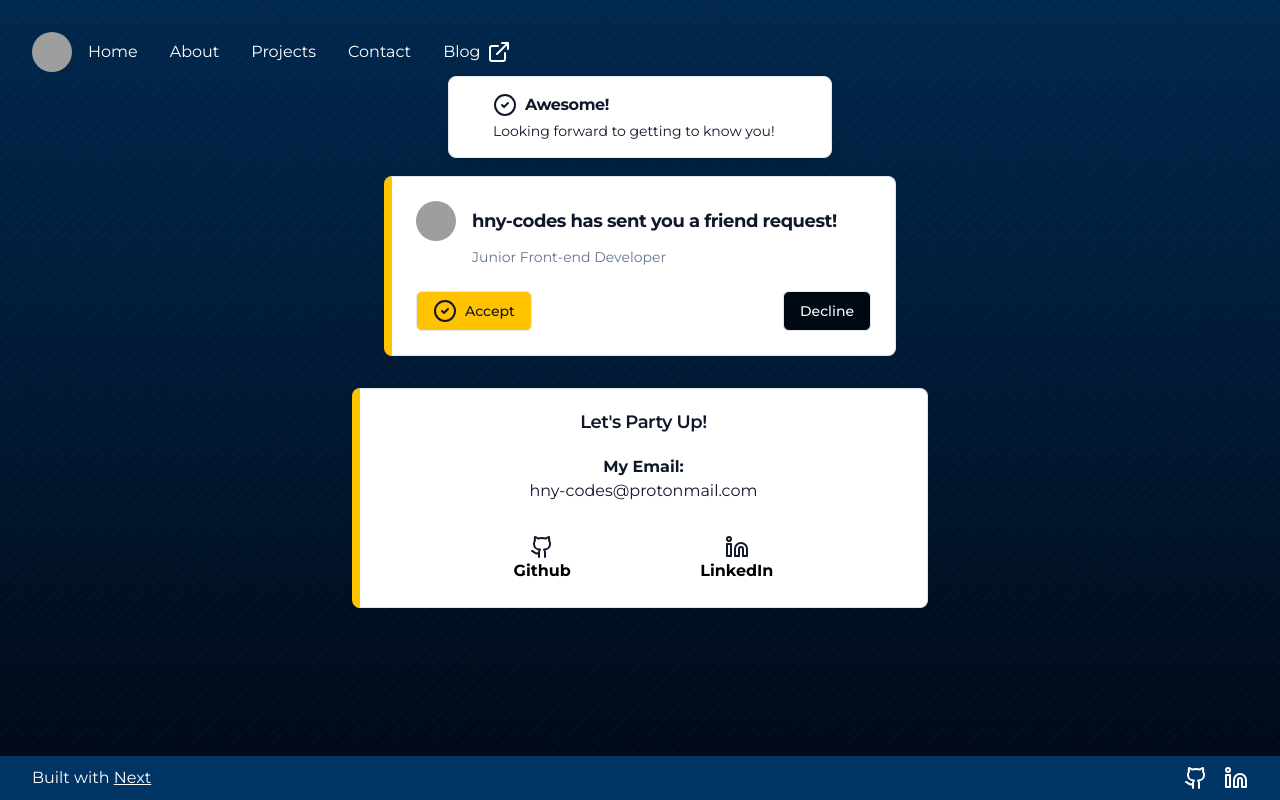
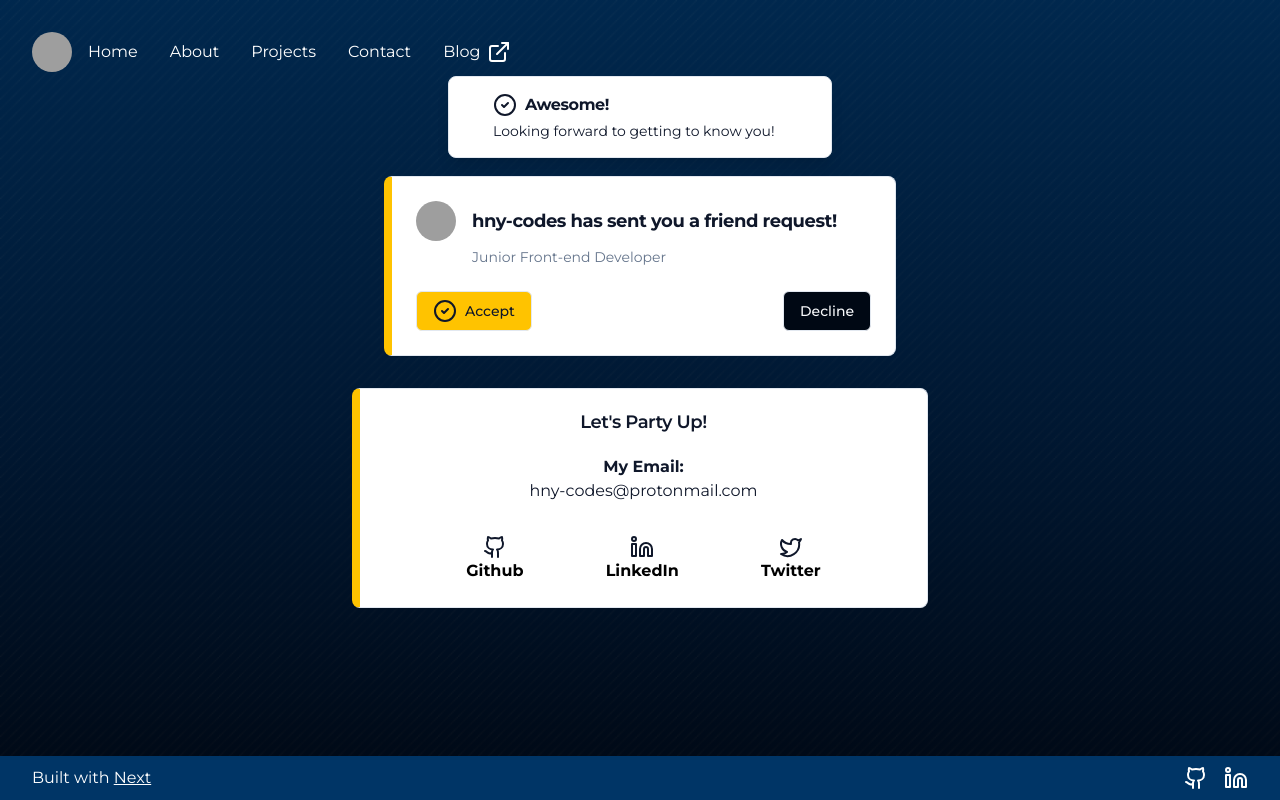
Before and after one commit to hny-codes/portfolio-next, a Next.js app: page /contact in a window 1280 px wide. Both pictures are taken after a click on the button "Accept". Built offline with nearby package versions, Linux system fonts and the light colour scheme; grey boxes are pictures that could not be loaded.

Commit message:
Update social links and add Twitter link

```diff
--- a/app/contact/page.tsx
+++ b/app/contact/page.tsx
@@ -17,6 +17,7 @@ import {
   Linkedin,
   CheckCircle2,
   XCircle,
+  TwitterIcon,
 } from 'lucide-react';
 import { Button } from '@/components/ui/button';
 import { motion } from 'framer-motion';
@@ -172,7 +173,9 @@ export default function ContactPage() {
                 <div className=''>
                   <div className='flex flex-col justify-center items-center'>
                     <h3 className='font-bold'>My Email:</h3>
-                    <p>hny-codes@protonmail.com</p>
+                    <a href='mailto:hny-codes@protonmail.com'>
+                      hny-codes@protonmail.com
+                    </a>
                   </div>
                   <div className='flex justify-evenly mt-8 font-bold'>
                     <a
@@ -184,12 +187,20 @@ export default function ContactPage() {
                       <span className='text-black'>Github</span>
                     </a>
                     <a
-                      href='#'
+                      href='https://linkedin.com/in/henry-nguyen-00ab23b3'
                       target='_blank'
                       className='flex flex-col items-center link-hover hover:rotate-12 hover:transition'
                     >
                       <Linkedin />
                       <span className='text-black'>LinkedIn</span>
+                    </a>
+                    <a
+                      href='https://x.com/hny_codes'
+                      target='_blank'
+                      className='flex flex-col items-center link-hover hover:rotate-12 hover:transition'
+                    >
+                      <TwitterIcon />
+                      <span className='text-black'>Twitter</span>
                     </a>
                   </div>
                 </div>
```
